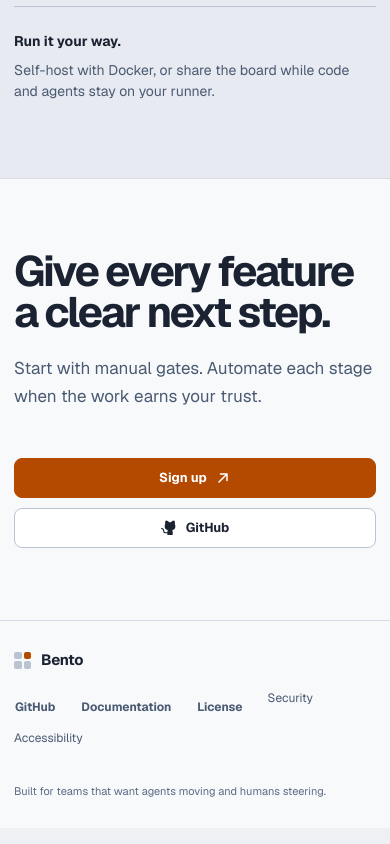
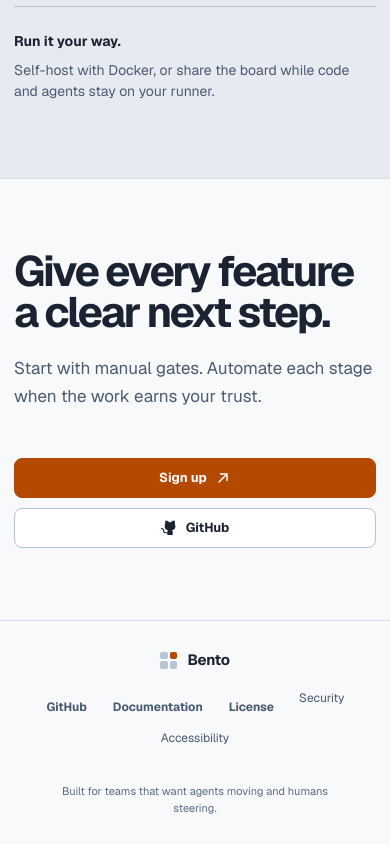
Before and after one commit to danielpang/bento-www, a Next.js app: page / in a window 390 px wide. Shown: the part 6135-6979 px from the top of the page. Built offline with nearby package versions, Linux system fonts and the light colour scheme; no server answers.

Commit message:
Center footer brand lockup on all breakpoints
Stack and center the Bento logo, title, links, and tagline so the
footer brand reads as centered on both desktop and mobile.

Co-authored-by: Daniel Pang <danielpang@users.noreply.github.com>

```diff
--- a/app/globals.css
+++ b/app/globals.css
@@ -1214,16 +1214,24 @@ main {
 
 .footer-inner {
   display: grid;
-  grid-template-columns: 1fr auto 1fr;
+  grid-template-columns: 1fr;
+  justify-items: center;
   align-items: center;
   min-height: 112px;
-  gap: 24px;
+  gap: 18px;
+  padding-block: 28px;
+  text-align: center;
+}
+
+.footer-inner .brand-lockup {
+  justify-self: center;
 }
 
 .footer-links {
   display: flex;
   align-items: center;
   justify-content: center;
+  flex-wrap: wrap;
   gap: 4px;
 }
 
@@ -1236,12 +1244,12 @@ main {
 }
 
 .footer-inner > p {
-  justify-self: end;
-  max-width: 31ch;
+  justify-self: center;
+  max-width: 42ch;
   margin: 0;
   color: var(--text-faint);
   font-size: 11px;
-  text-align: right;
+  text-align: center;
 }
 
 .accessibility-page {
@@ -1360,25 +1368,6 @@ main {
   .final-cta-inner {
     grid-template-columns: 1fr;
     align-items: start;
-  }
-
-  .footer-inner {
-    grid-template-columns: 1fr;
-    align-items: start;
-    padding-block: 28px;
-    gap: 18px;
-  }
-
-  .footer-links {
-    justify-content: flex-start;
-    flex-wrap: wrap;
-    margin-left: -10px;
-  }
-
-  .footer-inner > p {
-    justify-self: start;
-    max-width: none;
-    text-align: left;
   }
 }
 
@@ -1517,7 +1506,6 @@ main {
     white-space: nowrap;
   }
 
-  /* Icon-only GitHub control in the header — do not affect footer quiet links. */
   .header-actions .cta-link-quiet {
     width: 40px;
     padding: 0;
```
